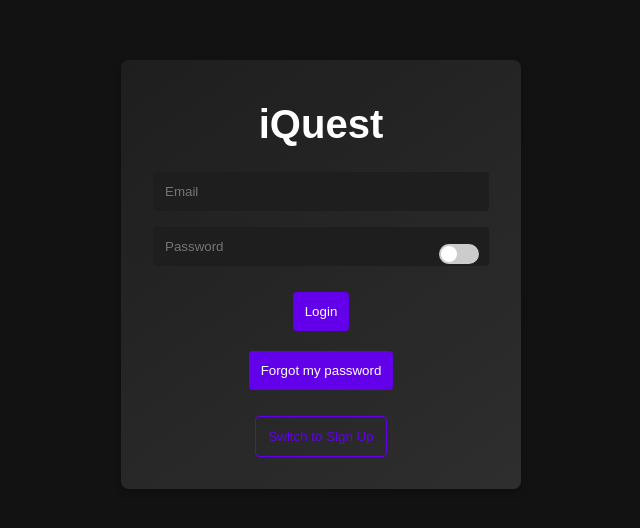
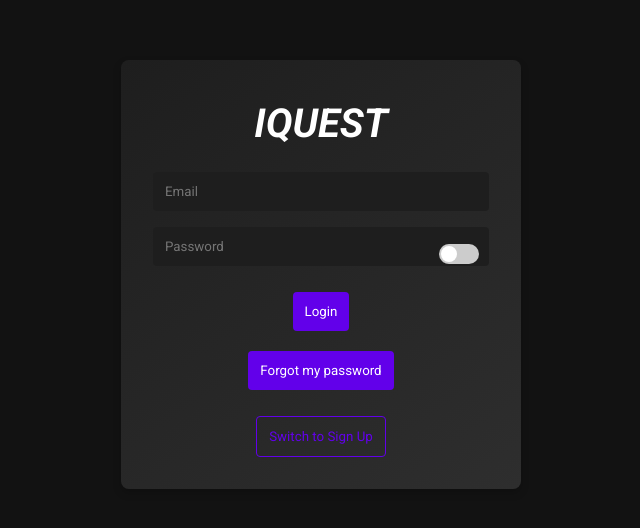
Before and after one commit to elindstr/iquest, a React (Vite) app in the folder client/: page /login in a window 1280 px wide. Shown: the part 146-674 px from the top of the page, without its empty margins (319-959 px from the left). Built offline with nearby package versions, Linux system fonts and the light colour scheme.

Commit message:
styling logo; adding roboto font globally

```diff
--- a/client/index.html
+++ b/client/index.html
@@ -4,6 +4,11 @@
     <link rel="icon" href="data:,">
     <meta charset="UTF-8" />
     <meta name="viewport" content="width=device-width, initial-scale=1.0" />
+
+    <link rel="preconnect" href="https://fonts.googleapis.com">
+    <link rel="preconnect" href="https://fonts.gstatic.com" crossorigin>
+    <link href="https://fonts.googleapis.com/css2?family=Roboto:ital,wght@0,100;0,300;0,400;0,500;0,700;0,900;1,100;1,300;1,400;1,500;1,700;1,900&display=swap" rel="stylesheet">
+
     <title>iQuest</title>
   </head>
   <body>
--- a/client/src/App.css
+++ b/client/src/App.css
@@ -5,11 +5,15 @@
   margin: 0;
   padding: 0;
   box-sizing: border-box;
+  font-family: "Roboto", sans-serif
+}
+
+.logo {
+  font-style: italic;
 }
 
 /* Body styles */
 body {
-  font-family: Arial, sans-serif;
   background-color: #121212;
   color: #fff;
   line-height: 1.6;
--- a/client/src/pages/Dashboard.jsx
+++ b/client/src/pages/Dashboard.jsx
@@ -79,7 +79,7 @@ const Dashboard = () => {
     <div className={styles.dashboardPage}>
       <div className={styles.card}>
 
-        <h1 className={styles.h1}>IQUEST</h1>
+        <h1 className={"logo"}>IQUEST</h1>
 
         <span>{userData ? userData.user.firstName : null}: {userData ? userData.user.iq.toFixed(0) : null} IQ</span>&emsp;
         <span>Login Streak: {consecutiveDays}</span>
--- a/client/src/pages/Login.jsx
+++ b/client/src/pages/Login.jsx
@@ -76,7 +76,7 @@ const Landing = () => {
   return (
     <div className={styles.landingPage}>
       <div className={styles.card}>
-        <h1>iQuest</h1>
+        <h1 className="logo">IQUEST</h1>
         <form onSubmit={handleFormSubmit}>
           {isSignup && (
             <>
```
